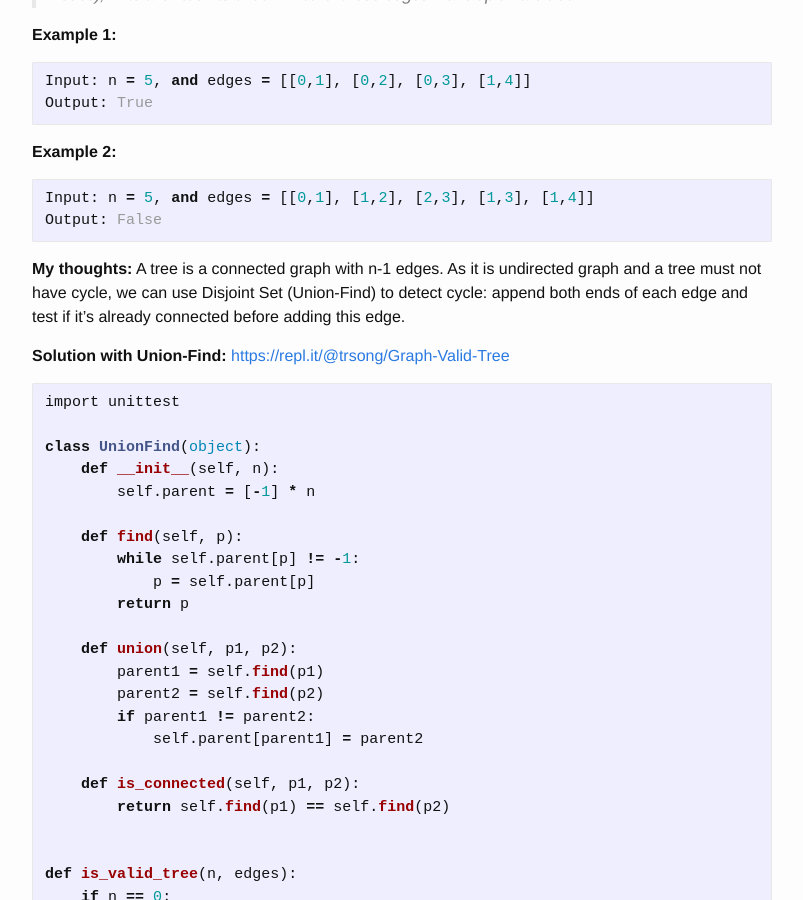
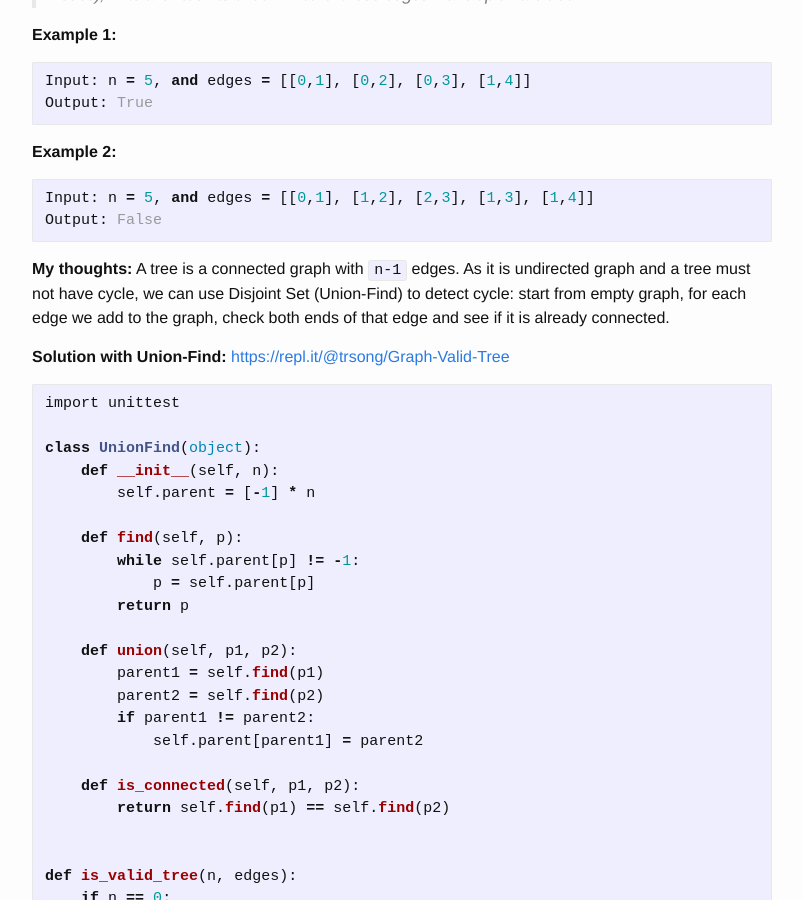
Before and after one commit to trsong/trsong.github.io, a Jekyll site: the page built from _posts/2020-08-01-DailyQuestionsAug.md, in a window 1280 px wide and 900 px high, scrolled down 1397 px. Shown: the whole window, without its empty margins (238-1041 px from the left). Built offline with Jekyll 4.4.1, drawn with Linux system fonts in a browser that asks for light colours.

Commit message:
Change the wording of my thoughts in Aug 10 Question

````diff
--- a/_posts/2020-08-01-DailyQuestionsAug.md
+++ b/_posts/2020-08-01-DailyQuestionsAug.md
@@ -58,7 +58,7 @@ Input: n = 5, and edges = [[0,1], [1,2], [2,3], [1,3], [1,4]]
 Output: False
 ```
 
-**My thoughts:** A tree is a connected graph with n-1 edges. As it is undirected graph and a tree must not have cycle, we can use Disjoint Set (Union-Find) to detect cycle: append both ends of each edge and test if it's already connected before adding this edge.
+**My thoughts:** A tree is a connected graph with `n-1` edges. As it is undirected graph and a tree must not have cycle, we can use Disjoint Set (Union-Find) to detect cycle: start from empty graph, for each edge we add to the graph, check both ends of that edge and see if it is already connected.
 
 **Solution with Union-Find:** [https://repl.it/@trsong/Graph-Valid-Tree](https://repl.it/@trsong/Graph-Valid-Tree)
 ```py
````
